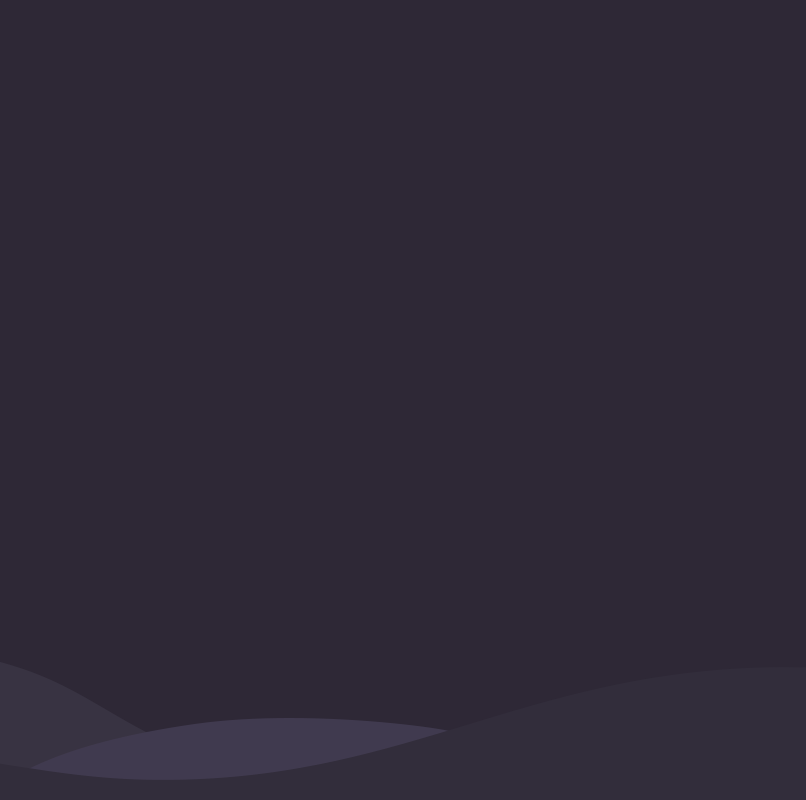
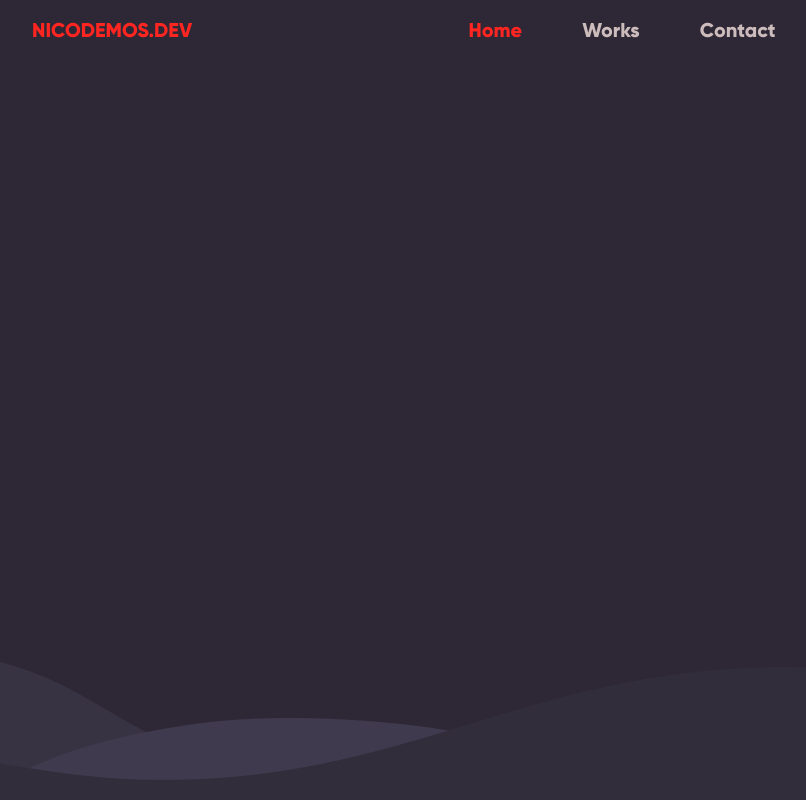
Before and after one commit to Nicodemos234/nicodemos.dev, a Next.js app: page / in a window 1280 px wide. Shown: the whole page, without its empty margins (18-824 px from the left). Built offline with nearby package versions, Linux system fonts and the light colour scheme.

Commit message:
Adding Header on Home

```diff
--- a/pages/index.js
+++ b/pages/index.js
@@ -1,9 +1,11 @@
 // import Header from '../components/header'
+import dynamic from "next/dynamic";
 
+const Header = dynamic(import("../components/Header"));
 export default function Home() {
   return (
     <div>
-      {/* <Header /> */}
+      <Header />
 
     </div>
   )
```
